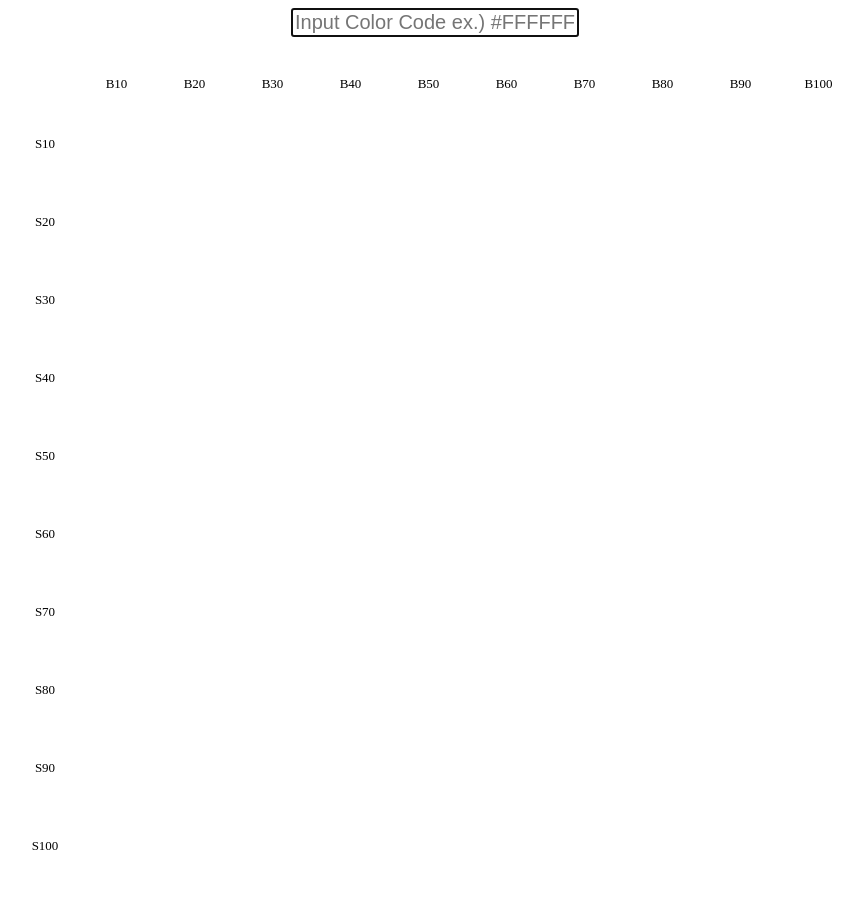
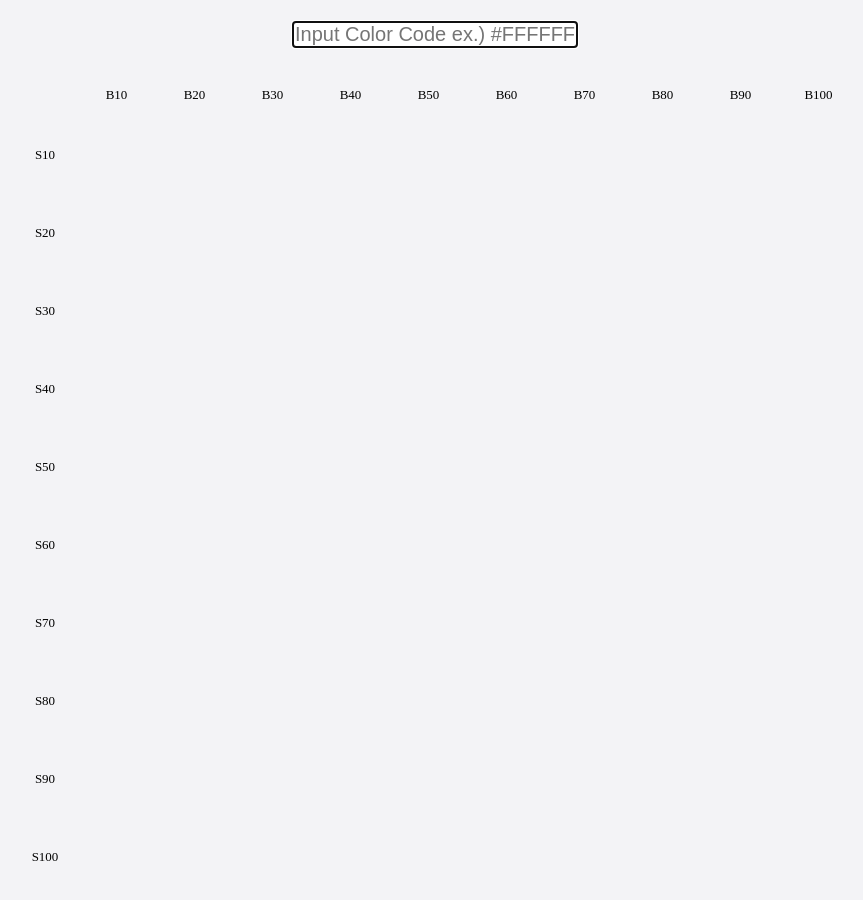
Before and after one commit to y1wtt/amenofuyukinu, a website built with Vite: page index.html in a window 1280 px wide. Shown: the whole page, without its empty margins (205-1068 px from the left). Built offline with nearby package versions, Linux system fonts and the light colour scheme.

Commit message:
add bg color

```diff
--- a/src/style.css
+++ b/src/style.css
@@ -1,5 +1,8 @@
 html{
     font-size: 13px;
+}
+body {
+    background-color: #f3f3f6;
 }
 .flex {
     display: flex;
@@ -37,6 +40,9 @@ html{
     font-size: 20px;
     width: 14em;
     text-align: center;
+    margin-top: 1rem;
+    border-radius: 3px;
+    border: solid 1px ;
 }
 
 #matrix-entry-point{
```
